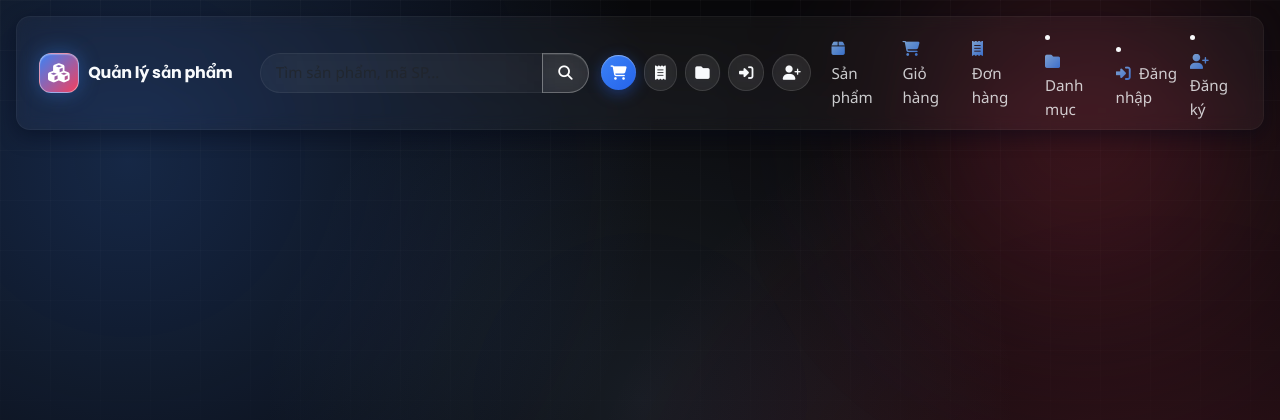
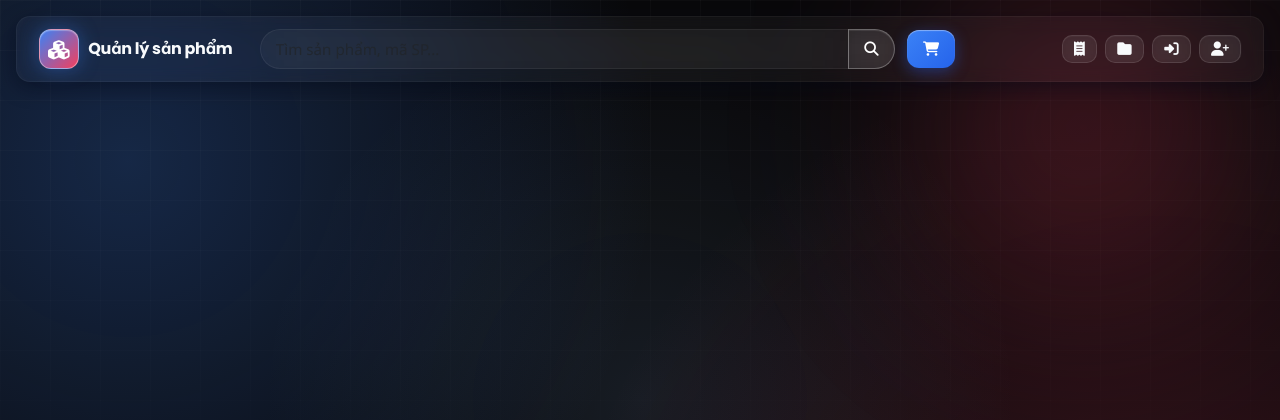
Before and after one commit to Galaxy-VN/COS340, a PHP site: page /app/views/layout/header.php in a window 1280 px wide. Shown: the top 420 px of the page. Run offline with PHP 8.4, Linux system fonts and the light colour scheme; some libraries are stand-ins or nearby versions.

Commit message:
fix headẻr

```diff
--- a/app/controllers/AccountController.php
+++ b/app/controllers/AccountController.php
@@ -51,7 +51,7 @@ class AccountController
             }
 
             if(count($errors) > 0) {
-                include_once 'app/views/account/register.php'
+                include_once 'app/views/account/register.php';
             }else{
                 $password = password_hash($password, PASSWORD_BCRYPT, ['cost' => 12]);
 
--- a/app/views/account/login.php
+++ b/app/views/account/login.php
@@ -23,7 +23,7 @@
                     <i class="fas fa-circle-exclamation me-2"></i><?php echo htmlspecialchars($error); ?>
                 </div>
             <?php endif; ?>
-            <form action="/phamgiahuy/account/login" method="POST">
+            <form action="/phamgiahuy/account/checkLogin" method="POST">
                 <div class="field-card mb-3">
                     <div class="fw-semibold mb-1">Thông tin đăng nhập</div>
                     <div class="muted-note">Nhập tài khoản và mật khẩu đã đăng ký.</div>
--- a/app/views/layout/header.php
+++ b/app/views/layout/header.php
@@ -134,8 +135,6 @@
         .navbar .container-fluid { display:flex; align-items:center; gap:0.75rem; }
         .header-search { flex: 1 1 540px; max-width: 640px; }
         .header-search .form-control { border-radius: 999px; padding: 0.45rem 0.9rem; font-size: 0.95rem; background: rgba(255,255,255,0.03); border: 1px solid rgba(255,255,255,0.06); color: var(--text-main); }
-        .header-actions { display:flex; align-items:center; gap:0.5rem; }
-        .header-actions .btn { padding: 0.42rem 0.6rem; border-radius: 999px; }
         .cart-badge { position: relative; font-size: 0.65rem; top: -8px; left: -8px; }
         @media (max-width: 767.98px) {
             .header-search { display: none; }
@@ -629,6 +661,11 @@ foreach ($cartItems as $cartItem) {
 $flashMessage = $_SESSION['flash_message'] ?? null;
 $flashType = $_SESSION['flash_type'] ?? 'success';
 unset($_SESSION['flash_message'], $_SESSION['flash_type']);
+$isProduct = $routeController === 'Product';
+$isOrders = $isProduct && $routeAction === 'orders';
+$isCart = $isProduct && $routeAction === 'cart';
+$isCategory = $routeController === 'Category';
+$isHome = $routeController === '' || ($isProduct && $routeAction === 'index');
 ?>
 <nav class="navbar navbar-expand-lg navbar-dark">
     <div class="container-fluid">
@@ -646,58 +683,63 @@ unset($_SESSION['flash_message'], $_SESSION['flash_type']);
             </form>
         </div>
 
-        <div class="header-actions ms-auto">
+        <!-- Cart button (always visible) + Hamburger toggler (mobile only) -->
+        <div class="d-flex align-items-center gap-2 ms-auto">
             <button class="btn btn-primary position-relative" type="button" data-bs-toggle="offcanvas" data-bs-target="#cartDrawer" aria-controls="cartDrawer" title="Giỏ hàng">
                 <i class="fas fa-cart-shopping"></i>
                 <?php if ($cartCount > 0): ?>
                     <span class="badge bg-warning text-dark cart-badge"><?php echo $cartCount; ?></span>
                 <?php endif; ?>
             </button>
-            <a href="/phamgiahuy/Product/orders" class="btn btn-glass d-none d-md-inline" title="Đơn hàng">
-                <i class="fas fa-receipt"></i>
-            </a>
-            <a href="/phamgiahuy/Category" class="btn btn-glass d-none d-md-inline" title="Danh mục">
-                <i class="fas fa-folder"></i>
-            </a>
-            <?php if (isset($_SESSION['user'])): ?>
-                <a href="/phamgiahuy/account/logout" class="btn btn-glass d-none d-md-inline" title="Đăng xuất" onclick="return confirm('Bạn muốn đăng xuất?')">
-                    <i class="fas fa-user me-1"></i><?php echo htmlspecialchars($_SESSION['user']->username ?? 'User'); ?>
-                    <i class="fas fa-right-from-bracket ms-1" style="font-size:0.8em;opacity:0.7;"></i>
-                </a>
-            <?php else: ?>
-                <a href="/phamgiahuy/account/login" class="btn btn-glass d-none d-md-inline" title="Đăng nhập">
-                    <i class="fas fa-right-to-bracket"></i>
-                </a>
-                <a href="/phamgiahuy/account/register" class="btn btn-glass d-none d-md-inline" title="Đăng ký">
-                    <i class="fas fa-user-plus"></i>
-                </a>
-            <?php endif; ?>
-
-            <button class="navbar-toggler ms-2 d-md-none" type="button" data-bs-toggle="collapse" data-bs-target="#navbarNav">
+            <button class="navbar-toggler d-md-none" type="button" data-bs-toggle="collapse" data-bs-target="#navbarNav">
                 <span class="navbar-toggler-icon"></span>
             </button>
         </div>
 
-        <div class="collapse navbar-collapse d-md-none" id="navbarNav">
-            <ul class="navbar-nav ms-auto mt-2 mt-lg-0">
-                <li class="nav-item me-2">
-                    <a class="nav-link" href="/phamgiahuy/Product"><i class="fas fa-box me-1"></i> Sản phẩm</a>
-                </li>
-                <li class="nav-item me-2">
-                    <a class="nav-link" href="/phamgiahuy/Product/cart"><i class="fas fa-cart-shopping me-1"></i> Giỏ hàng</a>
-                </li>
-                <li class="nav-item me-2">
-                    <a class="nav-link" href="/phamgiahuy/Product/orders"><i class="fas fa-receipt me-1"></i> Đơn hàng</a>
-                   </div>
+        <!-- Single responsive collapse: desktop icons + mobile text links -->
+        <div class="collapse navbar-collapse" id="navbarNav">
+            <!-- Desktop: icon buttons (hidden on mobile) -->
+            <div class="d-none d-md-flex align-items-center gap-2 ms-auto">
+                <a href="/phamgiahuy/Product/orders" class="btn btn-glass" title="Đơn hàng">
+                    <i class="fas fa-receipt"></i>
+                </a>
+                <a href="/phamgiahuy/Category" class="btn btn-glass" title="Danh mục">
+                    <i class="fas fa-folder"></i>
+                </a>
+                <?php if (isset($_SESSION['username'])): ?>
+                    <a href="/phamgiahuy/account/logout" class="btn btn-glass" title="Đăng xuất" onclick="return confirm('Bạn muốn đăng xuất?')">
+                        <i class="fas fa-user me-1"></i><?php echo htmlspecialchars($_SESSION['username'] ?? 'User'); ?>
+                        <i class="fas fa-right-from-bracket ms-1 logout-icon"></i>
+                    </a>
+                <?php else: ?>
+                    <a href="/phamgiahuy/account/login" class="btn btn-glass" title="Đăng nhập">
+                        <i class="fas fa-right-to-bracket"></i>
+                    </a>
+                    <a href="/phamgiahuy/account/register" class="btn btn-glass" title="Đăng ký">
+                        <i class="fas fa-user-plus"></i>
+                    </a>
+                <?php endif; ?>
+            </div>
+
+            <!-- Mobile: text links (hidden on desktop) -->
+            <ul class="navbar-nav d-md-none ms-auto mt-2 mt-lg-0">
+                <li class="nav-item">
+                    <a class="nav-link <?php echo $isHome ? 'active' : ''; ?>" href="/phamgiahuy/Product"><i class="fas fa-box me-1"></i> Sản phẩm</a>
                 </li>
                 <li class="nav-item">
-                    <a class="nav-link" href="/phamgiahuy/Category"><i class="fas fa-folder me-1"></i> Danh mục</a>
+                    <a class="nav-link <?php echo $isCart ? 'active' : ''; ?>" href="/phamgiahuy/Product/cart"><i class="fas fa-cart-shopping me-1"></i> Giỏ hàng</a>
                 </li>
-                <?php if (isset($_SESSION['user'])): ?>
+                <li class="nav-item">
+                    <a class="nav-link <?php echo $isOrders ? 'active' : ''; ?>" href="/phamgiahuy/Product/orders"><i class="fas fa-receipt me-1"></i> Đơn hàng</a>
+                </li>
+                <li class="nav-item">
+                    <a class="nav-link <?php echo $isCategory ? 'active' : ''; ?>" href="/phamgiahuy/Category"><i class="fas fa-folder me-1"></i> Danh mục</a>
+                </li>
+                <?php if (isset($_SESSION['username'])): ?>
                     <li class="nav-item">
                         <a class="nav-link" href="/phamgiahuy/account/logout" onclick="return confirm('Bạn muốn đăng xuất?')">
-                            <i class="fas fa-user me-1"></i><?php echo htmlspecialchars($_SESSION['user']->username ?? 'User'); ?>
-                            <i class="fas fa-right-from-bracket ms-1" style="font-size:0.8em;opacity:0.7;"></i>
+                            <i class="fas fa-user me-1"></i><?php echo htmlspecialchars($_SESSION['username'] ?? 'User'); ?>
+                            <i class="fas fa-right-from-bracket ms-1 logout-icon"></i>
                         </a>
                     </li>
                 <?php else: ?>
```
Also changed, not shown: other parts of app/views/layout/header.php (+34 -0 lines).
